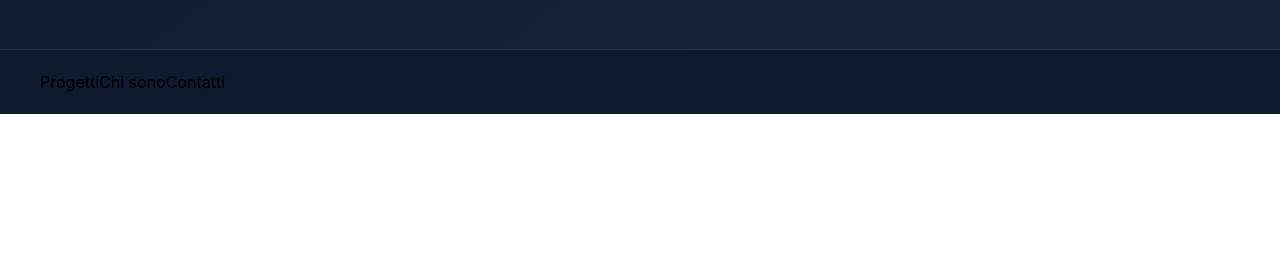
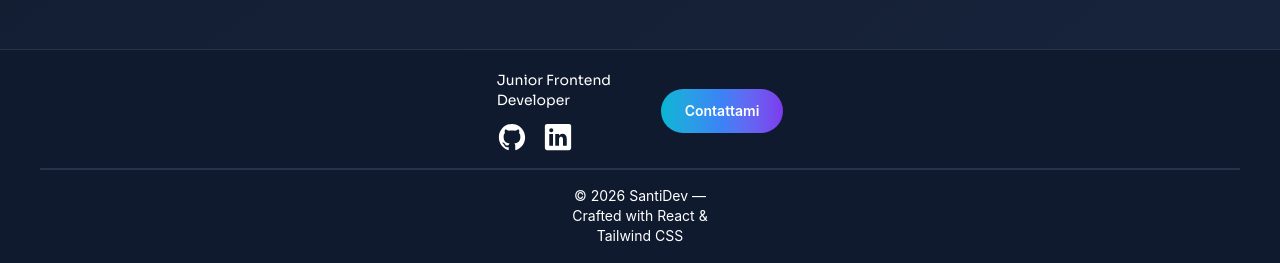
Before and after one commit to santie96/Portfolio, a React (Vite) app: page / in a window 1280 px wide. Shown: the part 1058-1321 px from the top of the page. Before the commit the page ends 1172 px from the top, so only its background shows below. Built offline with nearby package versions, Linux system fonts and the light colour scheme.

Commit message:
fix footer

```diff
--- a/src/components/layout/Footer.jsx
+++ b/src/components/layout/Footer.jsx
@@ -1,14 +1,20 @@
 import { IoCodeSlashSharp } from "react-icons/io5";
 import { NavLink } from "react-router-dom";
+import { IoLogoGithub } from "react-icons/io";
+import { IoLogoLinkedin } from "react-icons/io5";
+import { Link } from "react-router-dom";
 
 function Footer() {
     return (
         <>
             <section className=" bg-[#101A2E] w-full py-5 border-t border-t-[#24344D]">
-                <div className="flex items-center px-10">
+                <div className="flex flex-col gap-4 items-center px-10">
+                    <div className="flex items-center gap-1">
+                        <div className="flex flex-col gap-3 items-left">
+                            <div className="flex flex-col items-left">
                                 {/* Logo - view Mobile {#afd,13} */}
                                 <NavLink className="md:hidden" to="/">
-                            <h2 className="text-xl text-white font-semibold tracking-tighter">
+                                    <h2 className="text-2xl text-white font-semibold tracking-tighter">
                                         <span className="text-[#3B82F6]">{`<`}</span>
 
                                         S
@@ -20,19 +26,28 @@ function Footer() {
                                         <span className="text-[#3B82F6]">{`>`}</span>
                                     </h2>
                                 </NavLink>
-                    <nav>
-                        <ul className="flex">
-                            <li>
-                                <NavLink to="/progetti">Progetti</NavLink>
-                            </li>
-                            <li>
-                                <NavLink to="/about">Chi sono</NavLink>
-                            </li>
-                            <li>
-                                <NavLink to="/contatti">Contatti</NavLink>
-                            </li>
-                        </ul>
-                    </nav>
+                                <h3 className="text-white font-title text-sm text-left max-w-40">Junior Frontend Developer</h3>
+                            </div>
+
+                            <div className="text-white flex gap-4 text-3xl">
+                                <a href="https://github.com/santie96" target="_blanck"><IoLogoGithub className="cursor-pointer" /></a>
+                                <a href="https://www.linkedin.com/in/santi-andrea-emma/" target="_blanck"><IoLogoLinkedin className="cursor-pointer" /></a>
+                            </div>
+                        </div>
+
+                        <Link to="/contatti">
+                            <button
+                                type="button"
+                                className="py-3 px-6 bg-linear-to-r from-[#06B6D4] via-[#3B82F6] to-[#7C3AED] rounded-3xl font-semibold text-white flex gap-1 items-center whitespace-nowrap text-sm cursor-pointer group transition-transform hover:scale-105 duration-300"
+                            >
+                                Contattami
+                            </button>
+                        </Link>
+                    </div>
+
+                    <hr className="border border-[#24344D] w-full " />
+
+                    <p className="text-white text-sm max-w-45 text-center">© 2026 SantiDev — Crafted with React & Tailwind CSS</p>
                 </div>
             </section>
 
```
Lines whose indentation alone changed are shown as unchanged.
